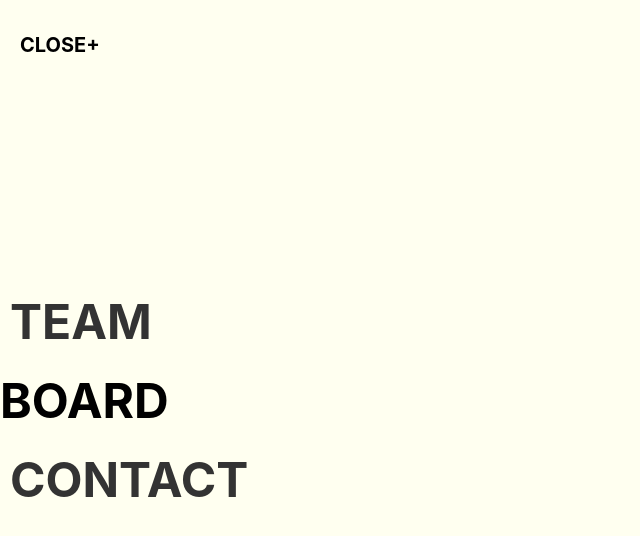
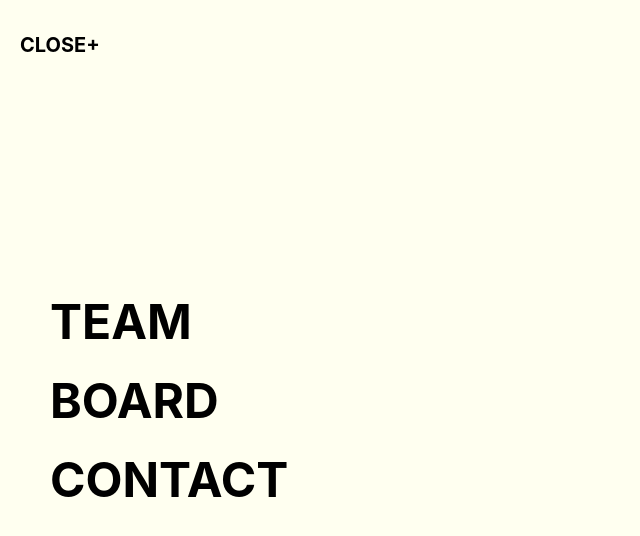
Before and after one commit to kinggodchan/beaver-frontend, a React (Create React App) app: page /menu in a window 1280 px wide. Shown: the top 536 px of the page, without its empty margins (0-640 px from the left). Built offline with nearby package versions, Linux system fonts and the light colour scheme.

Commit message:
feat: 메뉴 창 Team의 하위메뉴 생성

```diff
--- a/src/MenuPage/MenuPage.css
+++ b/src/MenuPage/MenuPage.css
@@ -29,7 +29,7 @@
 
 .menu-items {
     list-style-type: none; /* 기본 리스트 스타일 제거 */
-    padding: 0;
+    padding: 50px;
     margin: 0;
     width: 100%;
 }
@@ -67,9 +67,9 @@
 
 a {
     text-decoration: none;
-    color: #333;
+    color: #000;
     font-weight: bold;
-    margin: 0 10px;
+    margin: 0px;
 }
 
 a:hover {
--- a/src/MenuPage/MenuPage.js
+++ b/src/MenuPage/MenuPage.js
@@ -4,12 +4,26 @@ import "./MenuPage.css";
 
 const MenuPage = ({ onClose }) => {
   const [isBoardOpen, setIsBoardOpen] = useState(false); // BOARD 메뉴 상태
+  const [isTeamOpen, setIsTeamOpen] = useState(false); // BOARD 메뉴 상태
 
   return (
     <div className="menu-page">
       <h1 className="close-button" onClick={onClose}>CLOSE+</h1>
       <ul className="menu-items">
-        <li><Link to="/team">TEAM</Link></li>
+        <li
+          onMouseEnter={() => setIsTeamOpen(true)}
+          onMouseLeave={() => setIsTeamOpen(false)}
+        >
+          TEAM
+          {isTeamOpen && (
+            <ul className="submenu">
+              <li><Link to="/team">팀 리스트</Link></li>
+              <li><Link to="/team/match">팀 추천</Link></li>
+              <li><Link to="/team/ranking">팀 랭킹</Link></li>
+              <li><Link to="/match">풋살 매치</Link></li>
+            </ul>
+          )}
+        </li>
 
         {/* BOARD에 마우스를 올리면 서브메뉴 열기 */}
         <li
```
